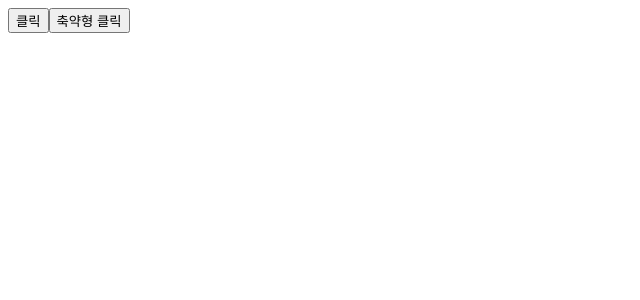
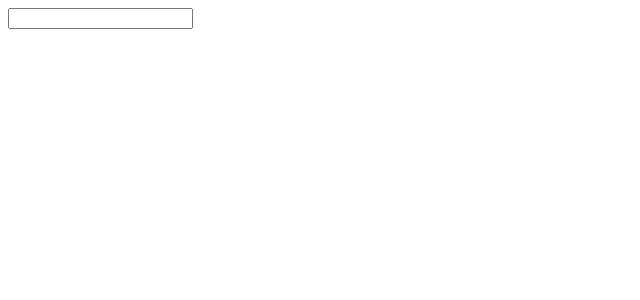
Before and after one commit to DAYEONLEE94/Vue.js, a Vue app in the folder 03/: page / in a window 1280 px wide. Shown: the top 300 px of the page, without its empty margins (0-640 px from the left). Built offline with nearby package versions, Linux system fonts and the light colour scheme.

Commit message:
이벤트 수식어 사용하기

```diff
--- a/03/src/App.vue
+++ b/03/src/App.vue
@@ -1,16 +1,15 @@
 <script>
 export default {
   methods: {
-    clickHandler(event){
-      console.log(event);
+    onKeyuphandler(event){
+      alert("eneter!");
     },
   },
 };
 </script>
 
 <template>
-  <button v-on:click="clickHandler">클릭</button>
-  <button @click="clickHandler">축약형 클릭</button>
+  <input @keyup.enter="onKeyuphandler"></input>
 </template>
 
 <style></style>
```
